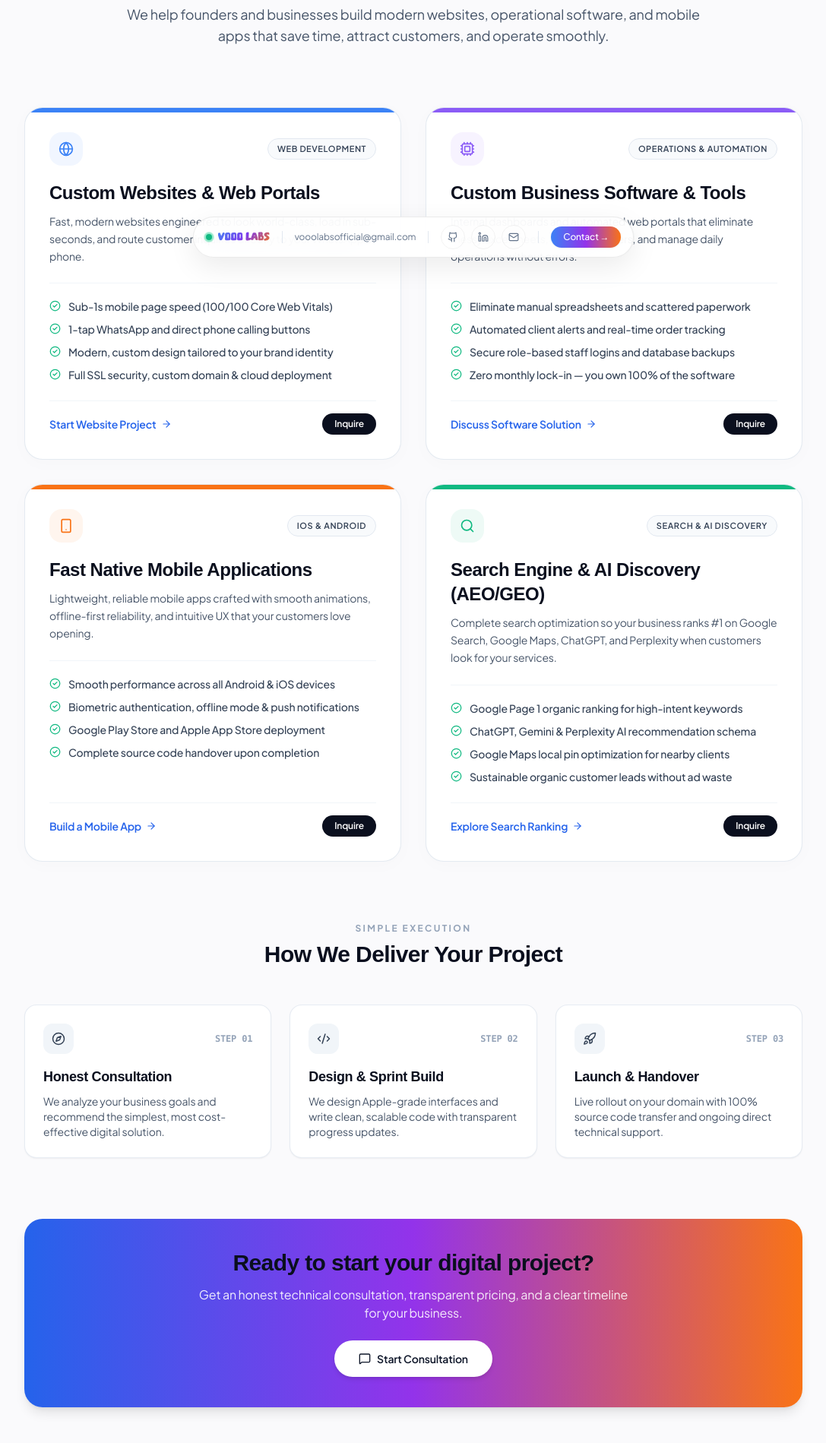
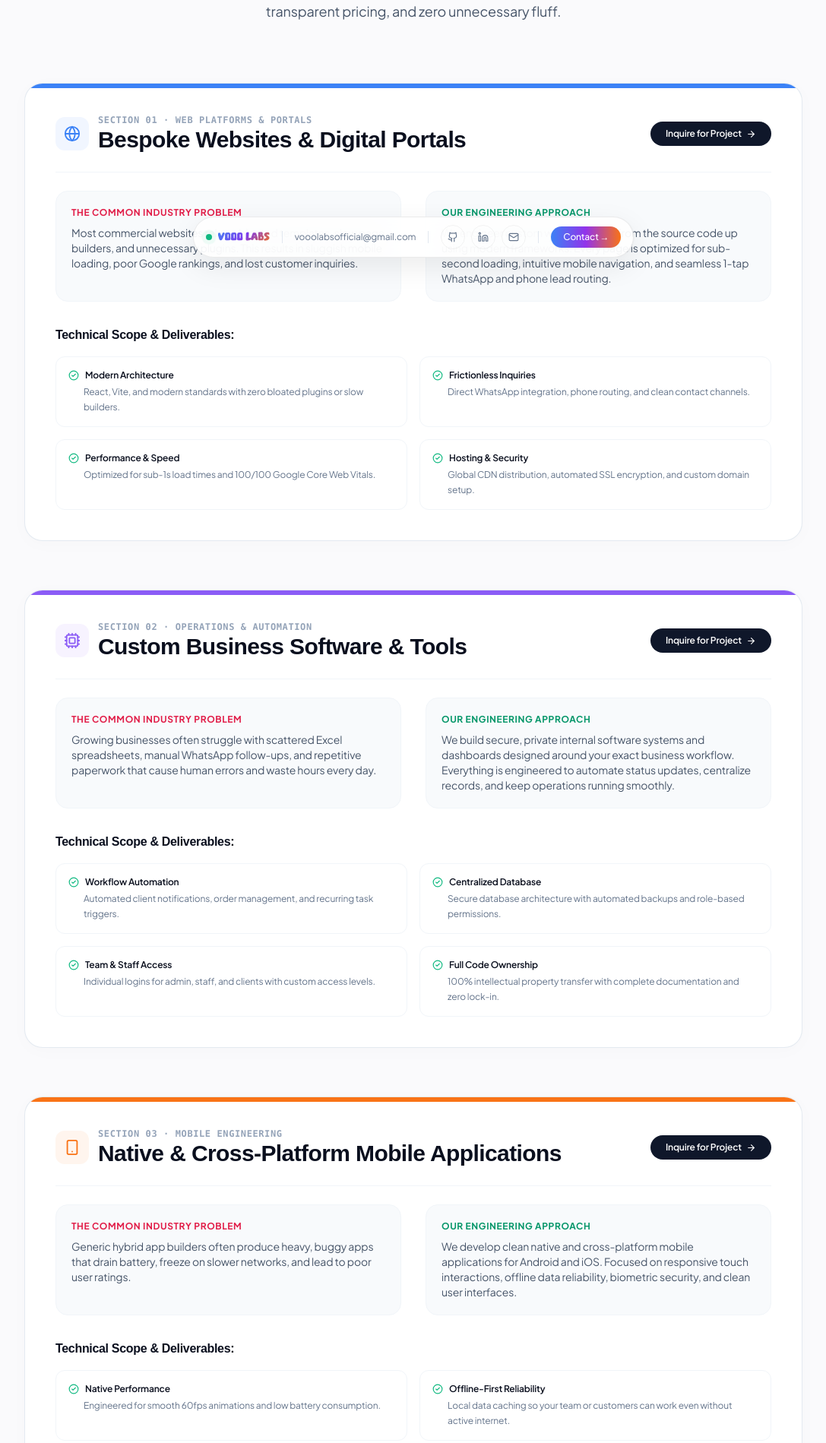
Before and after one commit to vooolabsofficial-sys/vooolabs-website, a React (Vite) app: page /products in a window 1280 px wide. Shown: the part 441-2340 px from the top of the page at 76% size, without its empty margins (96-1183 px from the left). Built offline with nearby package versions, Linux system fonts and the light colour scheme; a web font is replaced by a local one.

Commit message:
feat: redesign Services page with an authentic, grounded, editorial studio structure

```diff
--- a/src/pages/ServicesPage.tsx
+++ b/src/pages/ServicesPage.tsx
@@ -2,102 +2,161 @@ import React from 'react';
 import { Link } from 'react-router-dom';
 import {
   Globe,
+  Cpu,
   Smartphone,
-  Cpu,
   Search,
   CheckCircle2,
   ArrowRight,
-  Sparkles,
   MessageSquare,
   ShieldCheck,
   Compass,
   Code2,
-  Rocket
+  Rocket,
+  Sparkles,
+  Layers,
+  Zap,
+  Lock,
+  Server
 } from 'lucide-react';
 import FadeIn from '../components/shared/FadeIn';
 
-const SERVICES = [
+const CAPABILITIES = [
   {
-    id: 'websites',
-    icon: Globe,
-    tag: 'Web Development',
-    title: 'Custom Websites & Web Portals',
-    description: 'Fast, modern websites engineered to look world-class, load in sub-seconds, and route customer inquiries directly to your WhatsApp or phone.',
-    features: [
-      'Sub-1s mobile page speed (100/100 Core Web Vitals)',
-      '1-tap WhatsApp and direct phone calling buttons',
-      'Modern, custom design tailored to your brand identity',
-      'Full SSL security, custom domain & cloud deployment',
+    num: '01',
+    category: 'Web Platforms & Portals',
+    title: 'Bespoke Websites & Digital Portals',
+    tagline: 'High-speed, custom-coded web platforms engineered to convert visitors into customers.',
+    problem: 'Most commercial websites rely on bloated templates, slow page builders, and unnecessary plugins. This results in sluggish mobile loading, poor Google rankings, and lost customer inquiries.',
+    approach: 'We engineer custom web platforms from the source code up using modern frameworks. Every page is optimized for sub-second loading, intuitive mobile navigation, and seamless 1-tap WhatsApp and phone lead routing.',
+    specs: [
+      {
+        title: 'Modern Architecture',
+        detail: 'React, Vite, and modern standards with zero bloated plugins or slow builders.',
+      },
+      {
+        title: 'Frictionless Inquiries',
+        detail: 'Direct WhatsApp integration, phone routing, and clean contact channels.',
+      },
+      {
+        title: 'Performance & Speed',
+        detail: 'Optimized for sub-1s load times and 100/100 Google Core Web Vitals.',
+      },
+      {
+        title: 'Hosting & Security',
+        detail: 'Global CDN distribution, automated SSL encryption, and custom domain setup.',
+      },
     ],
     accent: '#3B82F6',
-    cta: 'Start Website Project',
+    icon: Globe,
+    linkId: 'websites',
   },
   {
-    id: 'software',
-    icon: Cpu,
-    tag: 'Operations & Automation',
+    num: '02',
+    category: 'Operations & Automation',
     title: 'Custom Business Software & Tools',
-    description: 'Internal dashboards and automated web portals that eliminate messy Excel sheets, track your orders, and manage daily operations without errors.',
-    features: [
-      'Eliminate manual spreadsheets and scattered paperwork',
-      'Automated client alerts and real-time order tracking',
-      'Secure role-based staff logins and database backups',
-      'Zero monthly lock-in — you own 100% of the software',
+    tagline: 'Tailored internal dashboards and web tools designed to automate daily operations.',
+    problem: 'Growing businesses often struggle with scattered Excel spreadsheets, manual WhatsApp follow-ups, and repetitive paperwork that cause human errors and waste hours every day.',
+    approach: 'We build secure, private internal software systems and dashboards designed around your exact business workflow. Everything is engineered to automate status updates, centralize records, and keep operations running smoothly.',
+    specs: [
+      {
+        title: 'Workflow Automation',
+        detail: 'Automated client notifications, order management, and recurring task triggers.',
+      },
+      {
+        title: 'Centralized Database',
+        detail: 'Secure database architecture with automated backups and role-based permissions.',
+      },
+      {
+        title: 'Team & Staff Access',
+        detail: 'Individual logins for admin, staff, and clients with custom access levels.',
+      },
+      {
+        title: 'Full Code Ownership',
+        detail: '100% intellectual property transfer with complete documentation and zero lock-in.',
+      },
     ],
     accent: '#8B5CF6',
-    cta: 'Discuss Software Solution',
+    icon: Cpu,
+    linkId: 'software',
   },
   {
-    id: 'mobile-apps',
-    icon: Smartphone,
-    tag: 'iOS & Android',
-    title: 'Fast Native Mobile Applications',
-    description: 'Lightweight, reliable mobile apps crafted with smooth animations, offline-first reliability, and intuitive UX that your customers love opening.',
-    features: [
-      'Smooth performance across all Android & iOS devices',
-      'Biometric authentication, offline mode & push notifications',
-      'Google Play Store and Apple App Store deployment',
-      'Complete source code handover upon completion',
+    num: '03',
+    category: 'Mobile Engineering',
+    title: 'Native & Cross-Platform Mobile Applications',
+    tagline: 'Lightweight, intuitive mobile apps engineered for reliability and smooth daily use.',
+    problem: 'Generic hybrid app builders often produce heavy, buggy apps that drain battery, freeze on slower networks, and lead to poor user ratings.',
+    approach: 'We develop clean native and cross-platform mobile applications for Android and iOS. Focused on responsive touch interactions, offline data reliability, biometric security, and clean user interfaces.',
+    specs: [
+      {
+        title: 'Native Performance',
+        detail: 'Engineered for smooth 60fps animations and low battery consumption.',
+      },
+      {
+        title: 'Offline-First Reliability',
+        detail: 'Local data caching so your team or customers can work even without active internet.',
+      },
+      {
+        title: 'Security & Push Alerts',
+        detail: 'Biometric login (Fingerprint/FaceID) and automated push notification pipelines.',
+      },
+      {
+        title: 'Store Deployment',
+        detail: 'Full management of Google Play Console and Apple App Store verification.',
+      },
     ],
     accent: '#F97316',
-    cta: 'Build a Mobile App',
+    icon: Smartphone,
+    linkId: 'mobile-apps',
   },
   {
-    id: 'seo-ai',
-    icon: Search,
-    tag: 'Search & AI Discovery',
-    title: 'Search Engine & AI Discovery (AEO/GEO)',
-    description: 'Complete search optimization so your business ranks #1 on Google Search, Google Maps, ChatGPT, and Perplexity when customers look for your services.',
-    features: [
-      'Google Page 1 organic ranking for high-intent keywords',
-      'ChatGPT, Gemini & Perplexity AI recommendation schema',
-      'Google Maps local pin optimization for nearby clients',
-      'Sustainable organic customer leads without ad waste',
+    num: '04',
+    category: 'Search & AI Discovery',
+    title: 'Technical SEO, AEO & Local Search Presence',
+    tagline: 'Get your business discovered across Google, Google Maps, and AI search engines.',
+    problem: 'A website is useless if potential clients cannot find it. Relying solely on paid advertising leads to high customer acquisition costs that vanish the moment ad spend stops.',
+    approach: 'We implement structured data schemas, technical search optimization, and AI engine optimization (AEO) so your business ranks at the top of Google and gets recommended by conversational AI engines like ChatGPT and Perplexity.',
+    specs: [
+      {
+        title: 'Google Page 1 (SEO)',
+        detail: 'On-page keyword mapping, structured JSON-LD schemas, and fast mobile indexing.',
+      },
+      {
+        title: 'AI Discovery (AEO)',
+        detail: 'Brand entity optimization so ChatGPT, Gemini, and Claude cite your business.',
+      },
+      {
+        title: 'Local Google Maps (GEO)',
+        detail: 'Google Business Profile and map pin optimization for high-intent local clients.',
+      },
+      {
+        title: 'Sustainable Growth',
+        detail: 'Long-term organic inbound customer inquiries with zero ongoing ad spend.',
+      },
     ],
     accent: '#10B981',
-    cta: 'Explore Search Ranking',
-    link: '/seo-ai',
+    icon: Search,
+    linkId: 'seo-ai',
   },
 ];
 
-const PROCESS_STEPS = [
+const ENGAGEMENT_STEPS = [
   {
-    num: '01',
+    step: '01',
+    title: 'Technical Discovery',
+    desc: 'We assess your current operational bottlenecks, business goals, and requirements to design the exact right digital architecture.',
     icon: Compass,
-    title: 'Honest Consultation',
-    desc: 'We analyze your business goals and recommend the simplest, most cost-effective digital solution.',
   },
   {
-    num: '02',
+    step: '02',
+    title: 'Clear Roadmap & Sprint Build',
+    desc: 'You receive a transparent scope of work and fixed timeline. We design interfaces and write clean code with weekly live demos.',
     icon: Code2,
-    title: 'Design & Sprint Build',
-    desc: 'We design Apple-grade interfaces and write clean, scalable code with transparent progress updates.',
   },
   {
-    num: '03',
+    step: '03',
+    title: 'Live Launch & Full Handover',
+    desc: 'Deployment to production on your domain, staff walkthrough session, 100% source code transfer, and ongoing direct engineering support.',
     icon: Rocket,
-    title: 'Launch & Handover',
-    desc: 'Live rollout on your domain with 100% source code transfer and ongoing direct technical support.',
   },
 ];
 
@@ -109,87 +168,106 @@ export default function ServicesPage() {
         {/* HEADER */}
         <div className="text-center max-w-3xl mx-auto mb-16 sm:mb-20">
           <FadeIn delay={0} y={15}>
-            <div className="inline-flex items-center gap-2 rounded-full bg-blue-500/10 border border-blue-500/20 px-4 py-1.5 mb-4 text-blue-600 font-sans font-semibold text-xs tracking-wider uppercase">
-              <Sparkles size={13} />
-              <span>Our Core Capabilities</span>
+            <div className="inline-flex items-center gap-2 rounded-full bg-slate-900/[0.04] border border-slate-900/10 px-4 py-1.5 mb-4 text-slate-700 font-sans font-semibold text-xs tracking-wider uppercase">
+              <Sparkles size={13} className="text-blue-600" />
+              <span>Engineering Capabilities</span>
             </div>
           </FadeIn>
 
           <FadeIn delay={0.08} y={20}>
             <h1 className="font-clash text-4xl sm:text-5xl md:text-6xl font-bold text-[#0A0F1E] leading-tight mb-4">
-              Software & Digital Solutions. <br className="hidden sm:inline" />
-              <span className="shimmer-text">Crafted for Real Business Growth.</span>
+              Software & Digital Systems. <br className="hidden sm:inline" />
+              <span className="shimmer-text">Built for Growing Businesses.</span>
             </h1>
-            <p className="font-sans font-normal text-base sm:text-lg text-slate-600 leading-relaxed">
-              We help founders and businesses build modern websites, operational software, and mobile apps that save time, attract customers, and operate smoothly.
+            <p className="font-sans font-normal text-base sm:text-lg text-slate-600 leading-relaxed max-w-2xl mx-auto">
+              We partner with founders and business owners to build high-performance web platforms, custom operational tools, and mobile applications with clean code, transparent pricing, and zero unnecessary fluff.
             </p>
           </FadeIn>
         </div>
 
-        {/* 4 REFINED SERVICES CARDS (CLEAN 2x2 GRID - NO CLUTTER) */}
-        <div className="grid grid-cols-1 md:grid-cols-2 gap-6 sm:gap-8 w-full mb-20">
-          {SERVICES.map((item, idx) => {
-            const IconComp = item.icon;
+        {/* 4 DEDICATED EDITORIAL CHAPTERS */}
+        <div className="space-y-12 sm:space-y-16 mb-24">
+          {CAPABILITIES.map((cap, idx) => {
+            const IconComp = cap.icon;
             return (
-              <FadeIn key={item.id} delay={idx * 0.1} y={25} className="w-full flex">
+              <FadeIn key={cap.num} delay={idx * 0.08} y={25}>
                 <div
-                  id={item.id}
-                  className="rounded-3xl bg-white border border-slate-200/90 p-7 sm:p-8 shadow-[0_4px_24px_rgba(0,0,0,0.02)] hover:border-slate-300 hover:shadow-md transition-all duration-300 flex flex-col justify-between h-full w-full text-left relative overflow-hidden group"
+                  id={cap.linkId}
+                  className="rounded-3xl bg-white border border-slate-200/90 p-8 sm:p-10 shadow-[0_4px_24px_rgba(0,0,0,0.02)] text-left relative overflow-hidden"
                 >
-                  {/* ACCENT LINE */}
+                  {/* TOP ACCENT LINE */}
                   <div
                     className="absolute top-0 inset-x-0 h-1.5"
-                    style={{ backgroundColor: item.accent }}
+                    style={{ backgroundColor: cap.accent }}
                   />
 
-                  <div>
-                    {/* TOP BADGE */}
-                    <div className="flex items-center justify-between gap-3 mb-5">
+                  {/* CHAPTER HEADER */}
+                  <div className="flex flex-col sm:flex-row sm:items-center justify-between gap-3 mb-6 pb-6 border-b border-slate-100">
+                    <div className="flex items-center gap-3">
                       <div
-                        className="w-11 h-11 rounded-2xl flex items-center justify-center group-hover:scale-105 transition-transform duration-300 shadow-2xs"
-                        style={{ backgroundColor: `${item.accent}12`, color: item.accent }}
+                        className="w-11 h-11 rounded-xl flex items-center justify-center shadow-2xs"
+                        style={{ backgroundColor: `${cap.accent}12`, color: cap.accent }}
                       >
-                        <IconComp size={20} />
+                        <IconComp size={22} />
                       </div>
-                      <span className="font-sans text-[11px] font-semibold tracking-wider uppercase border border-slate-200 px-3 py-1 rounded-full bg-slate-50 text-slate-700">
-                        {item.tag}
-                      </span>
+                      <div>
+                        <span className="font-mono text-xs font-bold text-slate-400 uppercase tracking-wider block">
+                          SECTION {cap.num} · {cap.category}
+                        </span>
+                        <h2 className="font-clash font-bold text-2xl sm:text-3xl text-[#0A0F1E]">
+                          {cap.title}
+                        </h2>
+                      </div>
                     </div>
 
-                    <h2 className="font-clash font-bold text-2xl text-[#0A0F1E] group-hover:text-blue-600 transition-colors mb-2.5">
-                      {item.title}
-                    </h2>
-                    <p className="font-sans font-normal text-sm text-slate-600 leading-relaxed mb-6">
-                      {item.description}
-                    </p>
+                    <Link
+                      to={`/contact?service=${cap.linkId}`}
+                      className="self-start sm:self-auto rounded-full bg-slate-900 hover:bg-blue-600 text-white font-sans font-semibold text-xs px-5 py-2 transition-colors shadow-2xs inline-flex items-center gap-1.5"
+                    >
+                      <span>Inquire for Project</span>
+                      <ArrowRight size={13} />
+                    </Link>
+                  </div>
 
-                    {/* FEATURES BULLETS */}
-                    <div className="space-y-2.5 pt-5 border-t border-slate-100 mb-6">
-                      {item.features.map((feat, fIdx) => (
-                        <div key={fIdx} className="flex items-start gap-2.5 font-sans text-xs sm:text-sm text-slate-700 font-medium">
-                          <CheckCircle2 size={15} className="text-emerald-500 flex-shrink-0 mt-0.5" />
-                          <span>{feat}</span>
+                  {/* SUMMARY & CONTEXT GRID */}
+                  <div className="grid grid-cols-1 md:grid-cols-2 gap-6 sm:gap-8 mb-8">
+                    <div className="p-5 rounded-2xl bg-slate-50 border border-slate-100">
+                      <span className="font-sans text-xs font-bold text-rose-600 uppercase tracking-wider block mb-2">
+                        The Common Industry Problem
+                      </span>
+                      <p className="font-sans text-xs sm:text-sm text-slate-600 leading-relaxed">
+                        {cap.problem}
+                      </p>
+                    </div>
+
+                    <div className="p-5 rounded-2xl bg-slate-50 border border-slate-100">
+                      <span className="font-sans text-xs font-bold text-emerald-600 uppercase tracking-wider block mb-2">
+                        Our Engineering Approach
+                      </span>
+                      <p className="font-sans text-xs sm:text-sm text-slate-600 leading-relaxed">
+                        {cap.approach}
+                      </p>
+                    </div>
+                  </div>
+
+                  {/* SPECIFICATIONS BREAKDOWN */}
+                  <div>
+                    <h3 className="font-clash font-bold text-base text-[#0A0F1E] mb-4">
+                      Technical Scope & Deliverables:
+                    </h3>
+                    <div className="grid grid-cols-1 sm:grid-cols-2 gap-4">
+                      {cap.specs.map((sp, sIdx) => (
+                        <div key={sIdx} className="p-4 rounded-xl border border-slate-100 bg-white">
+                          <div className="flex items-center gap-2 font-sans font-semibold text-xs text-[#0A0F1E] mb-1">
+                            <CheckCircle2 size={14} className="text-emerald-500 flex-shrink-0" />
+                            <span>{sp.title}</span>
+                          </div>
+                          <p className="font-sans text-xs text-slate-500 leading-relaxed pl-5">
+                            {sp.detail}
+                          </p>
                         </div>
                       ))}
                     </div>
-                  </div>
-
-                  {/* BOTTOM ACTION */}
-                  <div className="pt-4 border-t border-slate-100 mt-auto flex items-center justify-between">
-                    <Link
-                      to={item.link || `/contact?service=${item.id}`}
-                      className="inline-flex items-center gap-1.5 font-sans font-semibold text-xs sm:text-sm text-blue-600 hover:text-blue-700 transition-colors"
-                    >
-                      <span>{item.cta}</span>
-                      <ArrowRight size={14} className="group-hover:translate-x-1 transition-transform" />
-                    </Link>
-
-                    <Link
-                      to="/contact"
-                      className="rounded-full bg-[#0A0F1E] hover:bg-blue-600 text-white font-sans font-semibold text-xs px-4 py-1.5 transition-colors shadow-2xs"
-                    >
-                      Inquire
-                    </Link>
                   </div>
 
                 </div>
@@ -198,24 +276,27 @@ export default function ServicesPage() {
           })}
         </div>
 
-        {/* 3-STEP PROCESS (CLEAN & AIRY) */}
+        {/* HOW WE WORK / ENGAGEMENT MODEL */}
         <div className="mb-20">
           <div className="text-center max-w-xl mx-auto mb-12">
             <FadeIn delay={0} y={15}>
               <div className="font-sans font-bold text-xs tracking-[0.2em] text-slate-400 uppercase mb-2">
-                Simple Execution
+                Our Process
               </div>
               <h3 className="font-clash font-bold text-2xl sm:text-3xl text-[#0A0F1E]">
-                How We Deliver Your Project
+                How We Partner With You
               </h3>
+              <p className="font-sans text-xs sm:text-sm text-slate-500 mt-1">
+                Transparent milestones with direct engineer communication from day one.
+              </p>
             </FadeIn>
           </div>
 
           <div className="grid grid-cols-1 md:grid-cols-3 gap-6">
-            {PROCESS_STEPS.map((step, sIdx) => {
+            {ENGAGEMENT_STEPS.map((step, sIdx) => {
               const StepIcon = step.icon;
               return (
-                <FadeIn key={step.num} delay={sIdx * 0.1} y={20} className="w-full flex">
+                <FadeIn key={step.step} delay={sIdx * 0.1} y={20} className="w-full flex">
                   <div className="w-full rounded-2xl bg-white border border-slate-200/80 p-6 shadow-xs flex flex-col justify-between text-left">
                     <div>
                       <div className="flex items-center justify-between mb-4">
@@ -223,7 +304,7 @@ export default function ServicesPage() {
                           <StepIcon size={18} />
                         </div>
                         <span className="font-mono font-bold text-xs text-slate-400">
-                          STEP {step.num}
+                          STEP {step.step}
                         </span>
                       </div>
                       <h4 className="font-clash font-bold text-lg text-[#0A0F1E] mb-2">
@@ -240,21 +321,23 @@ export default function ServicesPage() {
           </div>
         </div>
 
-        {/* BOTTOM CALLOUT */}
-        <FadeIn delay={0.3} y={20}>
-          <div className="rounded-3xl bg-gradient-to-r from-blue-600 via-purple-600 to-orange-500 p-8 sm:p-10 text-white text-center flex flex-col items-center justify-center shadow-lg">
-            <h3 className="font-clash font-bold text-2xl sm:text-3xl mb-3">
-              Ready to start your digital project?
-            </h3>
-            <p className="font-sans font-normal text-sm sm:text-base text-white/90 max-w-xl mb-6">
-              Get an honest technical consultation, transparent pricing, and a clear timeline for your business.
-            </p>
+        {/* BOTTOM ACTION CARD */}
+        <FadeIn delay={0.25} y={20}>
+          <div className="rounded-3xl bg-white border border-slate-200/90 p-8 sm:p-10 shadow-sm flex flex-col sm:flex-row items-center justify-between gap-6 text-center sm:text-left">
+            <div>
+              <h3 className="font-clash font-bold text-2xl text-[#0A0F1E]">
+                Have a project or problem in mind?
+              </h3>
+              <p className="font-sans text-sm text-slate-600 mt-1 max-w-xl">
+                Let's discuss your requirements and design the simplest, most cost-effective digital system for your business.
+              </p>
+            </div>
             <Link
               to="/contact"
-              className="rounded-full bg-white text-slate-900 hover:bg-slate-100 font-sans font-semibold text-sm px-8 py-3.5 shadow-md transition-all hover:scale-105 active:scale-95 inline-flex items-center gap-2"
+              className="rounded-full bg-[#0A0F1E] hover:bg-blue-600 text-white font-sans font-semibold text-sm px-8 py-3.5 transition-colors shadow-sm flex-shrink-0 inline-flex items-center gap-2"
             >
               <MessageSquare size={16} />
-              <span>Start Consultation</span>
+              <span>Start Free Consultation</span>
             </Link>
           </div>
         </FadeIn>
```
